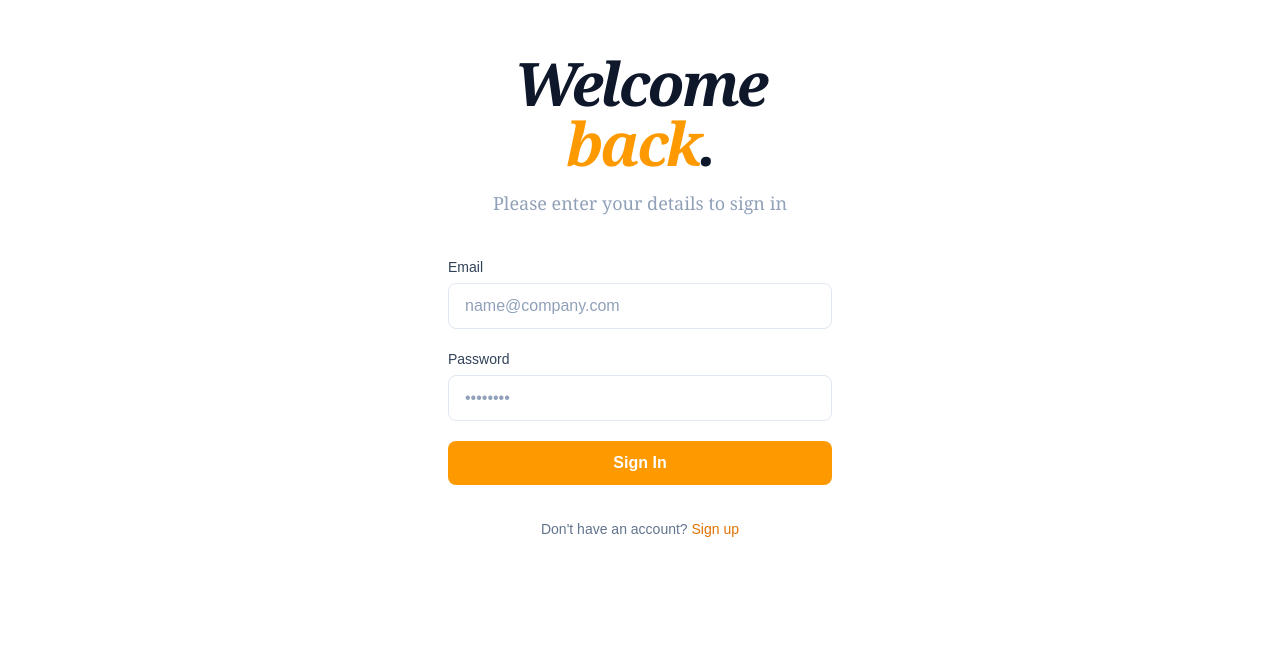
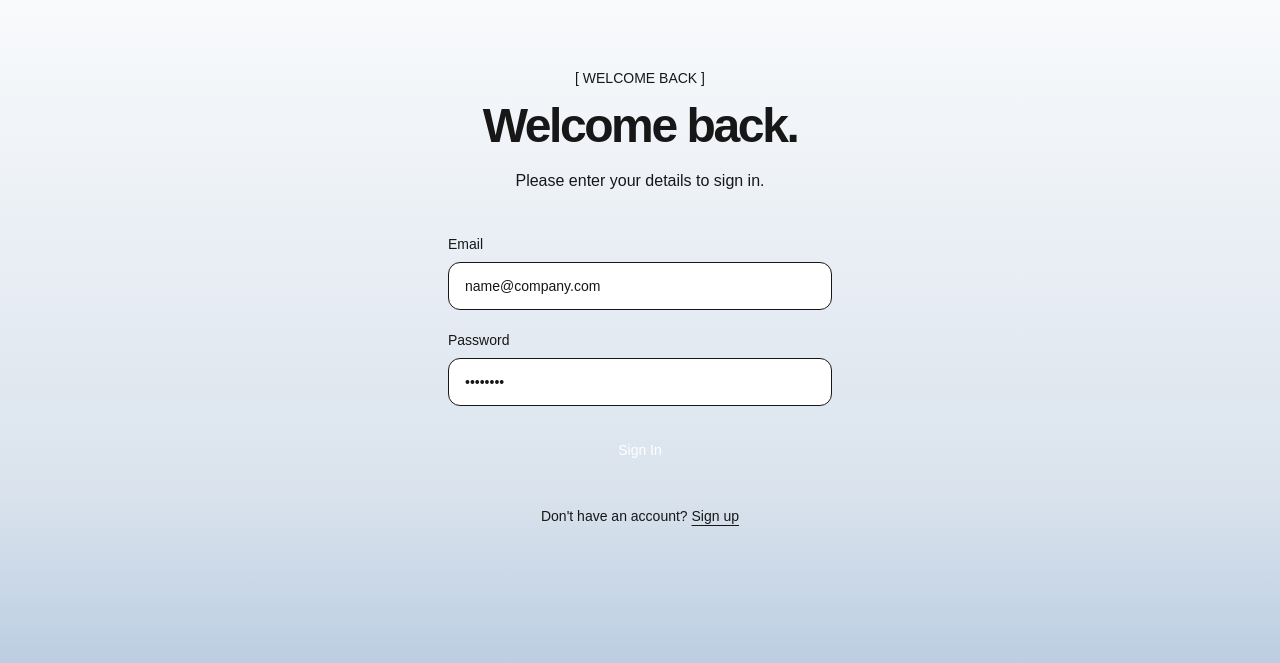
Before and after one commit to Ahmadzia011/Scrapcher, a Next.js app: page /login in a window 1280 px wide. Shown: the part 103-766 px from the top of the page. Built offline with nearby package versions, Linux system fonts and the light colour scheme.

Commit message:
New login and register desging

```diff
--- a/src/app/login/page.tsx
+++ b/src/app/login/page.tsx
@@ -4,13 +4,14 @@ import { signIn } from "next-auth/react";
 import { useState } from "react";
 import { useRouter } from "next/navigation";
 import Link from "next/link";
-import crypto from 'crypto'
+import crypto from "crypto";
 
 export default function LoginPage() {
   const [email, setEmail] = useState("");
   const [password, setPassword] = useState("");
   const [error, setError] = useState("");
   const [isLoading, setIsLoading] = useState(false);
+
   const router = useRouter();
 
   const handleSubmit = async (e: React.FormEvent) => {
@@ -18,10 +19,14 @@ export default function LoginPage() {
     setError("");
     setIsLoading(true);
 
-    const hashedPassword = crypto.createHash("sha256").update(password).digest("hex");
+    const hashedPassword = crypto
+      .createHash("sha256")
+      .update(password)
+      .digest("hex");
+
     const result = await signIn("credentials", {
       email,
-      password:hashedPassword,
+      password: hashedPassword,
       redirect: false,
     });
 
@@ -35,68 +40,96 @@ export default function LoginPage() {
   };
 
   return (
-    <div className="flex min-h-screen items-center justify-center bg-white px-4 py-8">
-      <div className="w-full max-w-sm">
+    <main className="relative flex min-h-screen items-center justify-center overflow-hidden  px-5 py-10 bg-linear-to-b from-(--primary-color) from-0% via-[#DAE3ED] via-74% to-[#B7CAE0] to-100%">
+      {/* Sky blue gradient */}
+      <div className="pointer-events-none absolute -top-40 left-1/2 h-80 w-80 -translate-x-1/2 rounded-full " />
+
+      <div className="relative w-full max-w-sm">
+        {/* Header */}
         <div className="mb-10 text-center">
-          <h1 className="text-5xl md:text-6xl font-black font-serif italic text-slate-900 mb-4 tracking-tighter fade-in">
-            Welcome <span className="text-amber-500">back</span>.
+          <p className="mb-3 text-sm text-(--tertiary-color)">
+            [ WELCOME BACK ]
+          </p>
+
+          <h1 className="text-4xl font-semibold leading-[1.1] tracking-tighter text-(--secondary-color) md:text-5xl">
+            Welcome back.
           </h1>
-          <p className="text-slate-400 font-serif font-medium text-lg">
-            Please enter your details to sign in
+
+          <p className="mt-4 text-sm leading-relaxed text-(--tertiary-color) md:text-base">
+            Please enter your details to sign in.
           </p>
         </div>
 
         <form onSubmit={handleSubmit}>
           {error && (
-            <div className="mb-6 p-3 bg-red-50 text-red-600 text-sm rounded-lg flex items-start gap-2">
-              <span className="mt-1 w-1.5 h-1.5 rounded-full bg-red-500 shrink-0" />
+            <div className="mb-5 border border-red-200 bg-red-50 px-4 py-3 text-sm text-red-600">
               {error}
             </div>
           )}
 
           <div className="space-y-5">
+            {/* Email */}
             <div>
-              <label className="block text-sm font-medium text-slate-700 mb-1.5">
+              <label
+                htmlFor="email"
+                className="mb-2 block text-sm font-medium text-(--secondary-color)"
+              >
                 Email
               </label>
+
               <input
+                id="email"
                 type="email"
                 placeholder="name@company.com"
-                className="w-full bg-transparent border border-slate-200 focus:border-amber-500 rounded-lg px-4 py-2.5 text-slate-900 placeholder:text-slate-400 outline-none transition-all ring-0 focus:ring-4 focus:ring-amber-500/10"
+                value={email}
                 onChange={(e) => setEmail(e.target.value)}
                 required
+                className="h-12 w-full rounded-xl border border-(--border-color) bg-white px-4 text-sm text-(--secondary-color) outline-none transition placeholder:text-(--tertiary-color) focus:border-(--secondary-color)"
               />
             </div>
 
+            {/* Password */}
             <div>
-              <label className="block text-sm font-medium text-slate-700 mb-1.5">
+              <label
+                htmlFor="password"
+                className="mb-2 block text-sm font-medium text-(--secondary-color)"
+              >
                 Password
               </label>
+
               <input
+                id="password"
                 type="password"
                 placeholder="••••••••"
-                className="w-full bg-transparent border border-slate-200 focus:border-amber-500 rounded-lg px-4 py-2.5 text-slate-900 placeholder:text-slate-400 outline-none transition-all ring-0 focus:ring-4 focus:ring-amber-500/10"
+                value={password}
                 onChange={(e) => setPassword(e.target.value)}
                 required
+                className="h-12 w-full rounded-xl border border-(--border-color) bg-white px-4 text-sm text-(--secondary-color) outline-none transition placeholder:text-(--tertiary-color) focus:border-(--secondary-color)"
               />
             </div>
 
+            {/* Submit */}
             <button
               type="submit"
               disabled={isLoading}
-              className="w-full h-11 bg-amber-500 hover:bg-amber-600 cursor-pointer text-white rounded-lg font-semibold transition-colors disabled:opacity-50 disabled:cursor-not-allowed flex items-center justify-center mt-2"
+              className="h-12 w-full rounded-xl bg-(--secondary-color) text-sm font-medium text-white transition hover:opacity-90 disabled:cursor-not-allowed disabled:opacity-50"
             >
               {isLoading ? "Signing In..." : "Sign In"}
             </button>
           </div>
 
-          <div className="mt-8 text-center">
-            <Link href="/register" className="text-sm text-slate-500 hover:text-slate-900 transition-colors">
-              Don't have an account? <span className="text-amber-600 font-medium hover:underline underline-offset-4">Sign up</span>
+          {/* Register */}
+          <p className="mt-8 text-center text-sm text-(--tertiary-color)">
+            Don't have an account?{" "}
+            <Link
+              href="/register"
+              className="font-medium text-(--secondary-color) underline underline-offset-4 transition-opacity hover:opacity-60"
+            >
+              Sign up
             </Link>
-          </div>
+          </p>
         </form>
       </div>
-    </div>
+    </main>
   );
 }
```
Also changed, not shown: src/app/register/page.tsx (+54 -20 lines).
